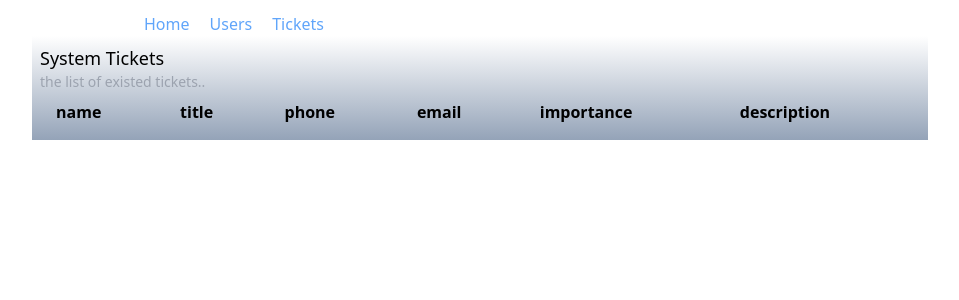
After one commit to mhmmd95/phpmvc, a PHP site: template app/views/admin_tickets.view.php in a window 1280 px wide. The commit adds this page. Shown: the top 300 px of the page, without its empty margins (160-1119 px from the left). Run offline with PHP 8.4, Linux system fonts and the light colour scheme; the template is opened without the code that fills it, so the values that code supplies are empty.

```diff
--- a/app/views/about.view.php
+++ /dev/null
@@ -1,5 +0,0 @@
-<?php include('partials/header.view.php'); ?>
-
-<h1> About <?= $company; ?> </h1>
-
-<?php require 'partials/footer.view.php'; ?>
--- /dev/null
+++ b/app/views/admin_tickets.view.php
@@ -0,0 +1,31 @@
+<?php include('partials/header.view.php'); ?>
+
+<h1 class="text-lg">System Tickets</h1>
+<p class="text-sm text-gray-400">the list of existed tickets..</p>
+
+<table class="table w-full">
+  <thead>
+    <tr>
+      <th class="text-left px-4 py-2">name</th>
+      <th class="text-left px-4 py-2">title</th>
+      <th class="text-left px-4 py-2">phone</th>
+      <th class="text-left px-4 py-2">email</th>
+      <th class="text-left px-4 py-2">importance</th>
+      <th class="text-left px-4 py-2">description</th>
+    </tr>
+  </thead>
+  <tbody>
+    <?php foreach ($tickets as $ticket) : ?>
+    <tr>
+      <td class="px-4 py-2"><?= $ticket->name; ?></td>
+      <td class="px-4 py-2"><?= $ticket->title; ?></td>
+      <td class="px-4 py-2"><?= $ticket->phone; ?></td>
+      <td class="px-4 py-2"><?= $ticket->email; ?></td>
+      <td class="px-4 py-2"><?= $ticket->importance; ?></td>
+      <td class="px-4 py-2"><?= $ticket->description; ?></td>
+    </tr>
+    <?php endforeach; ?>
+  </tbody>
+</table>
+
+<?php require 'partials/footer.view.php'; ?>
--- a/app/views/contact.view.php
+++ /dev/null
@@ -1,2 +0,0 @@
-<?php include('partials/header.view.php');
-require 'partials/footer.view.php';
--- a/app/views/partials/nav.view.php
+++ b/app/views/partials/nav.view.php
@@ -3,8 +3,9 @@
     <ul id="navbar" class="max-w-sm flex gap-x-5">
         <li><a class="text-blue-400 hover:text-gray-600" href="/">Home</a></li>
         <li><a class="text-blue-400 hover:text-gray-600" href="/users">Users</a></li>
+        <li><a class="text-blue-400 hover:text-red-600" href="/admin">Tickets</a></li>
     </ul>
 
 </nav>
 
-<main class="max-w-2xl mx-auto bg-gradient-to-t from-slate-400 min-h-fit p-2">
+<main class="max-w-4xl mx-auto bg-gradient-to-t from-slate-400 min-h-fit p-2">
--- a/public/style.css
+++ b/public/style.css
@@ -555,6 +555,10 @@ video {
   display: flex;
 }
 
+.table {
+  display: table;
+}
+
 .h-\[200px\] {
   height: 200px;
 }
@@ -568,12 +572,35 @@ video {
   width: 100%;
 }
 
+.min-w-fit {
+  min-width: -moz-fit-content;
+  min-width: fit-content;
+}
+
+.min-w-max {
+  min-width: -moz-max-content;
+  min-width: max-content;
+}
+
+.min-w-min {
+  min-width: -moz-min-content;
+  min-width: min-content;
+}
+
+.min-w-full {
+  min-width: 100%;
+}
+
 .max-w-2xl {
   max-width: 42rem;
 }
 
 .max-w-sm {
   max-width: 24rem;
+}
+
+.max-w-4xl {
+  max-width: 56rem;
 }
 
 .items-center {
@@ -592,12 +619,6 @@ video {
 .gap-x-5 {
   -moz-column-gap: 1.25rem;
        column-gap: 1.25rem;
-}
-
-.space-y-2 > :not([hidden]) ~ :not([hidden]) {
-  --tw-space-y-reverse: 0;
-  margin-top: calc(0.5rem * calc(1 - var(--tw-space-y-reverse)));
-  margin-bottom: calc(0.5rem * var(--tw-space-y-reverse));
 }
 
 .space-y-4 > :not([hidden]) ~ :not([hidden]) {
@@ -632,23 +653,9 @@ video {
   background-color: rgb(0 0 0 / var(--tw-bg-opacity));
 }
 
-.bg-inherit {
-  background-color: inherit;
-}
-
-.bg-slate-400 {
-  --tw-bg-opacity: 1;
-  background-color: rgb(148 163 184 / var(--tw-bg-opacity));
-}
-
 .bg-white {
   --tw-bg-opacity: 1;
   background-color: rgb(255 255 255 / var(--tw-bg-opacity));
-}
-
-.bg-blue-100 {
-  --tw-bg-opacity: 1;
-  background-color: rgb(219 234 254 / var(--tw-bg-opacity));
 }
 
 .bg-gradient-to-t {
@@ -669,6 +676,11 @@ video {
   padding: 0.75rem;
 }
 
+.px-4 {
+  padding-left: 1rem;
+  padding-right: 1rem;
+}
+
 .px-5 {
   padding-left: 1.25rem;
   padding-right: 1.25rem;
@@ -682,6 +694,15 @@ video {
 .py-1\.5 {
   padding-top: 0.375rem;
   padding-bottom: 0.375rem;
+}
+
+.py-2 {
+  padding-top: 0.5rem;
+  padding-bottom: 0.5rem;
+}
+
+.text-left {
+  text-align: left;
 }
 
 .text-center {
@@ -706,11 +727,6 @@ video {
 .text-gray-400 {
   --tw-text-opacity: 1;
   color: rgb(156 163 175 / var(--tw-text-opacity));
-}
-
-.text-gray-500 {
-  --tw-text-opacity: 1;
-  color: rgb(107 114 128 / var(--tw-text-opacity));
 }
 
 .text-white {
@@ -742,3 +758,8 @@ video {
   --tw-text-opacity: 1;
   color: rgb(75 85 99 / var(--tw-text-opacity));
 }
+
+.hover\:text-red-600:hover {
+  --tw-text-opacity: 1;
+  color: rgb(220 38 38 / var(--tw-text-opacity));
+}
```
Also changed, not shown: app/controllers/AdminTicketController.php (added, +14 -0 lines), app/controllers/PagesController.php (deleted, +0 -30 lines), app/controllers/UsersController.php (+5 -2 lines), app/enums/role.php (added, +9 -0 lines), app/models/Models.php (deleted, +0 -7 lines), app/routes.php (+2 -5 lines), app/views/index.view.php (deleted, +0 -27 lines), app/views/users.view.php (+40 -9 lines).
